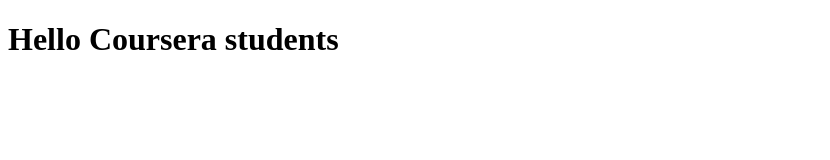
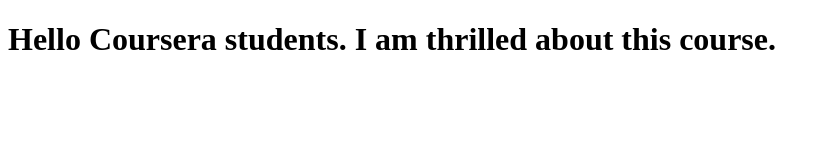
Before and after one commit to ptripathi/coursera-repo, a plain HTML site: page index.html in a window 1280 px wide. Shown: the whole page, without its empty margins (0-830 px from the left). Drawn offline with Linux system fonts and the light colour scheme.

Commit message:
new version of the web file

```diff
--- a/index.html
+++ b/index.html
@@ -5,6 +5,6 @@
     <title>Hello Coursera</title>
   </head>
   <body>
-    <h1>Hello Coursera students</h1>
+    <h1>Hello Coursera students. I am thrilled about this course.</h1>
   </body>
 </html>
```
